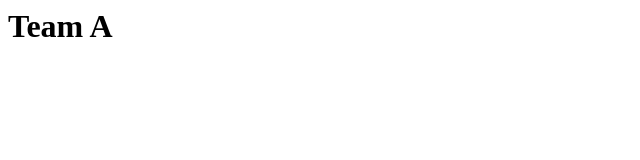
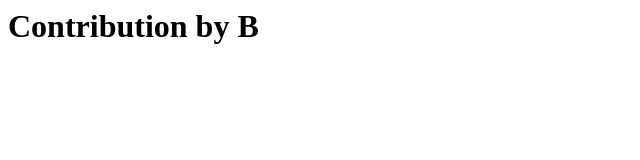
Before and after one commit to abhijitnic/gitlaravelproject, a plain HTML site: page index.html in a window 1280 px wide. Shown: the whole page, without its empty margins (0-640 px from the left). Drawn offline with Linux system fonts and the light colour scheme.

Commit message:
Update index.html

```diff
--- a/index.html
+++ b/index.html
@@ -1 +1 @@
-<h1> Team A </h1>
+<h1> Contribution by B </h1>
```
